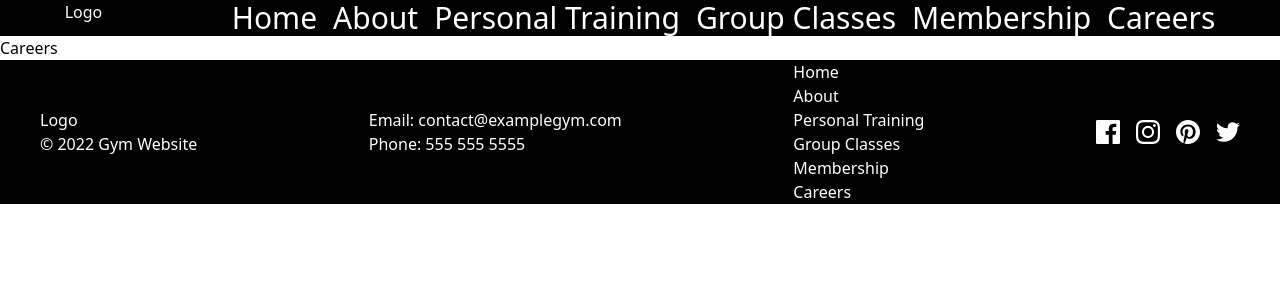
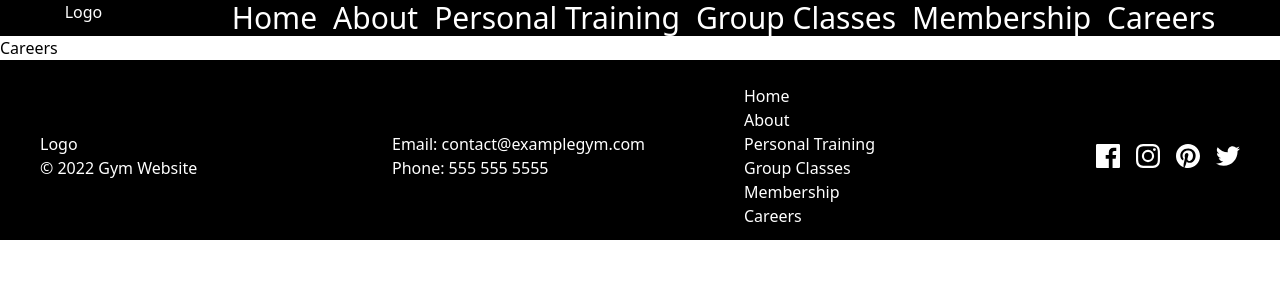
Before and after one commit to huntersteffner/Gym, a React (Create React App) app in the folder gym-website/: page /careers in a window 1280 px wide. Shown: the top 300 px of the page. Built offline with nearby package versions, Linux system fonts and the light colour scheme.

Commit message:
Set up footer

```diff
--- a/gym-website/src/components/Footer.js
+++ b/gym-website/src/components/Footer.js
@@ -1,28 +1,42 @@
 import FooterSocial from './FooterSocial'
+import { Link, useMatch, useResolvedPath } from 'react-router-dom'
 
 const Footer = () => {
   return (
-    <footer className="bg-black flex justify-between items-center px-10 text-white">
-      <div>
+    <footer className="bg-black flex flex-col justify-between items-start px-10 text-white md:flex-row md:items-center">
+      <div className="footer-section">
         <h2>Logo</h2>
         &copy; 2022 Gym Website
       </div>
-      <div>
+      <div className="footer-section">
         <p>Email: contact@examplegym.com</p>
         <p>Phone: 555 555 5555</p>
       </div>
-      <div>
-        <p>Home</p>
-        <p>About</p>
-        <p>Personal Training</p>
-        <p>Group Classes</p>
-        <p>Membership</p>
-        <p>Careers</p>
+      <div className="footer-section">
+        <CustomLink to="/">Home</CustomLink>
+        <CustomLink to="/about">About</CustomLink>
+        <CustomLink to="/personal-training">Personal Training</CustomLink>
+        <CustomLink to="/group-classes">Group Classes</CustomLink>
+        <CustomLink to="/membership">Membership</CustomLink>
+        <CustomLink to="/careers">Careers</CustomLink>
       </div>
-
-      <FooterSocial />
+      <div className="py-3 mt-3">
+        <FooterSocial />
+      </div>
     </footer>
   )
 }
 
+function CustomLink({ to, children, ...props }) {
+  const resolvedPath = useResolvedPath(to)
+  const isActive = useMatch({ path: resolvedPath.pathname, end: true })
+  return (
+    <div className={isActive ? 'active' : ''}>
+      <Link to={to} {...props}>
+        {children}
+      </Link>
+    </div>
+  )
+}
+
 export default Footer
--- a/gym-website/src/index.css
+++ b/gym-website/src/index.css
@@ -64,3 +64,7 @@
 .open .hamburger-bottom {
   transform: rotate(-45deg) translateY(6px) translateX(-6px);
 }
+
+.footer-section {
+  @apply border-b py-3 mt-3 w-1/2 md:border-b-0;
+}
```
